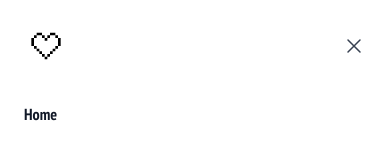
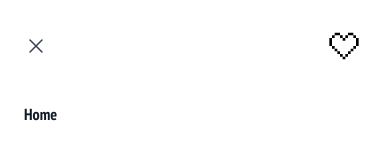
Before and after one commit to MuhammadSalmanAlfarisi/msaf, a React (Vite) app: page / in a window 390 px wide. Both pictures are taken after a click on the button 40 px from the left and 44 px from the top of the page. Shown: the top 158 px of the page. Built offline with nearby package versions, Linux system fonts and the light colour scheme.

Commit message:
feats: fixing responsive burger menu

```diff
--- a/src/components/Navbar.jsx
+++ b/src/components/Navbar.jsx
@@ -40,9 +40,6 @@ export default function Navbar() {
         <div className="fixed inset-0 z-30" />
         <Dialog.Panel className="fixed inset-y-0 right-0 z-30 w-full overflow-y-auto bg-white px-6 py-6 sm:max-w-sm sm:ring-1 sm:ring-gray-900/10">
           <div className="flex items-center justify-between">
-            <a href="#" className=" p-1.5">
-              <img className="h-8 w-auto" src={Logo} alt="" />
-            </a>
             <button
               type="button"
               className="-m-2.5 rounded-md p-2.5 text-gray-700"
@@ -51,6 +48,9 @@ export default function Navbar() {
               <span className="sr-only">Close menu</span>
               <XMarkIcon className="h-6 w-6" aria-hidden="true" />
             </button>
+            <a href="#" className=" p-1.5">
+              <img className="h-8 w-auto" src={Logo} alt="" />
+            </a>
           </div>
           <div className="mt-6 flow-root">
             <div className="-my-6 divide-y divide-gray-500/10">
```
Also changed, not shown: src/pages/Home.jsx (line endings or trailing spaces).
